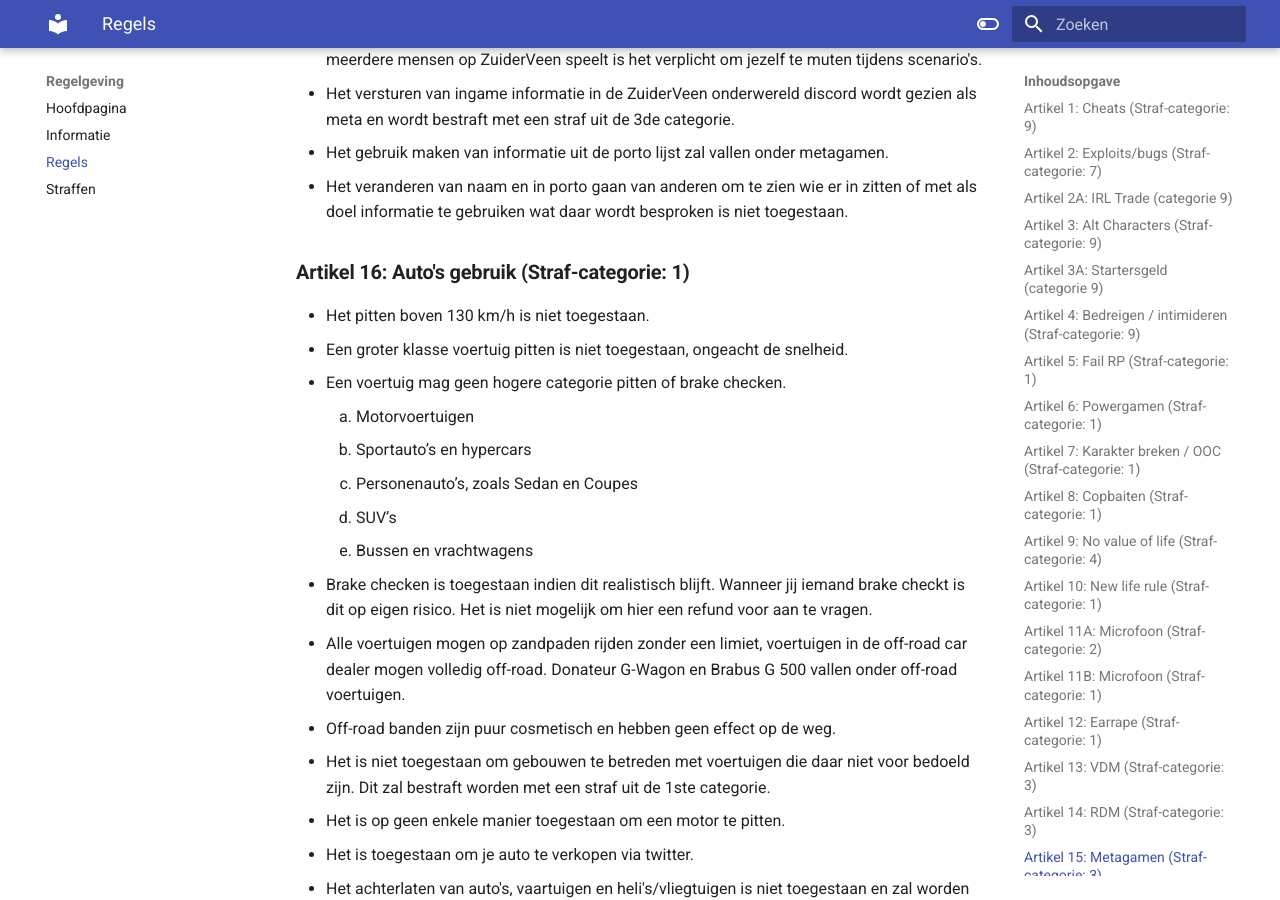
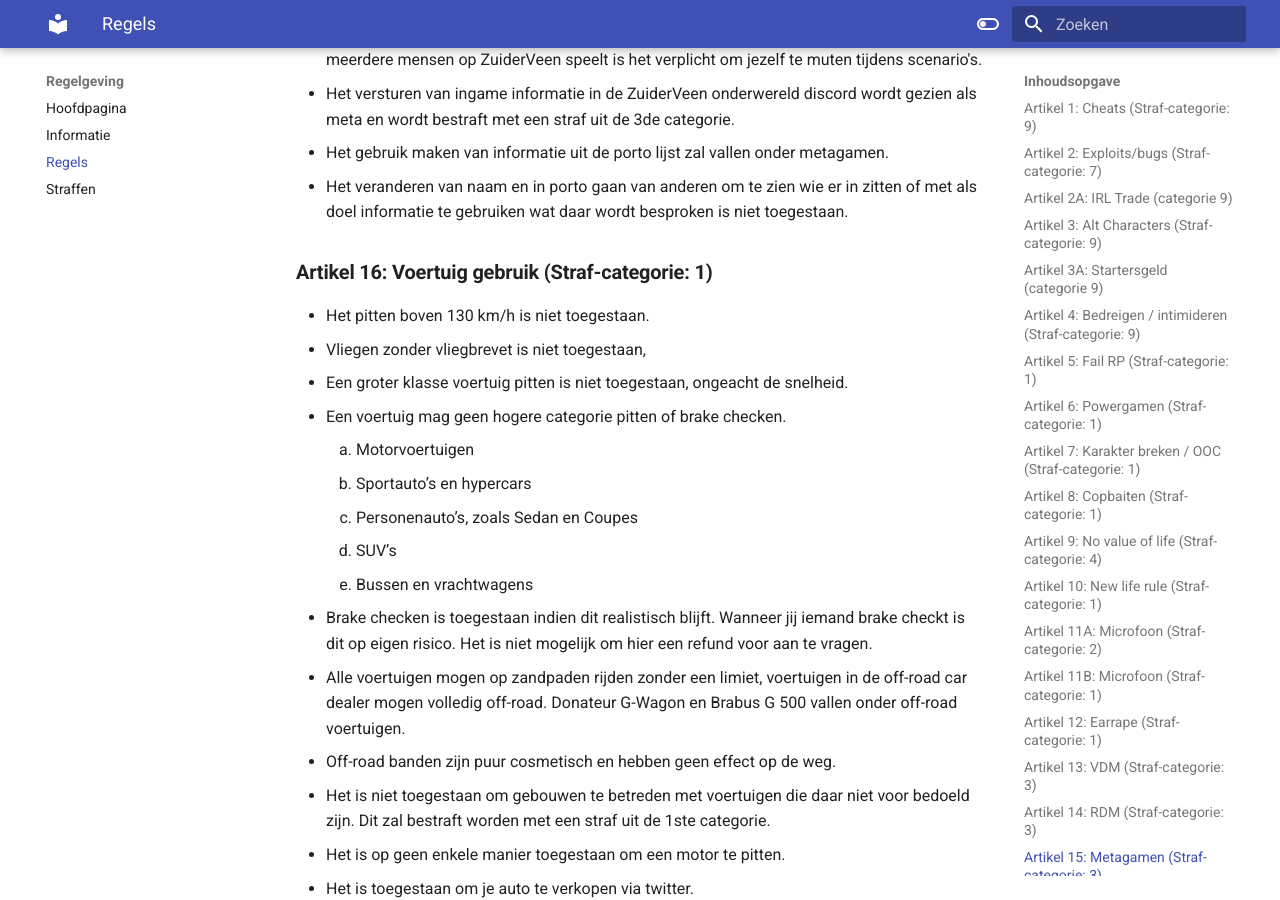
Before and after one commit to ZuiderVeenRP/apv, an MkDocs documentation site: the page built from docs/algemeen.md, in a window 1280 px wide and 900 px high, scrolled down 6140 px. Built offline with MkDocs 1.6.1 and Material for MkDocs 9.7.7, drawn with Linux system fonts in a browser that asks for light colours; comment, search, counter and statistics services are not loaded.

Commit message:
Update algemeen.md

```diff
--- a/docs/algemeen.md
+++ b/docs/algemeen.md
@@ -139,8 +139,9 @@
    - Het gebruik maken van informatie uit de porto lijst zal vallen onder metagamen.
    - Het veranderen van naam en in porto gaan van anderen om te zien wie er in zitten of met als doel informatie te gebruiken wat daar wordt besproken is niet toegestaan.
 
-### **Artikel 16: Auto's gebruik (Straf-categorie: 1)**
+### **Artikel 16: Voertuig gebruik (Straf-categorie: 1)**
    - Het pitten boven 130 km/h is niet toegestaan.
+   - Vliegen zonder vliegbrevet is niet toegestaan,
    - Een groter klasse voertuig pitten is niet toegestaan, ongeacht de snelheid.
    - Een voertuig mag geen hogere categorie pitten of brake checken.
    <ol>
```
